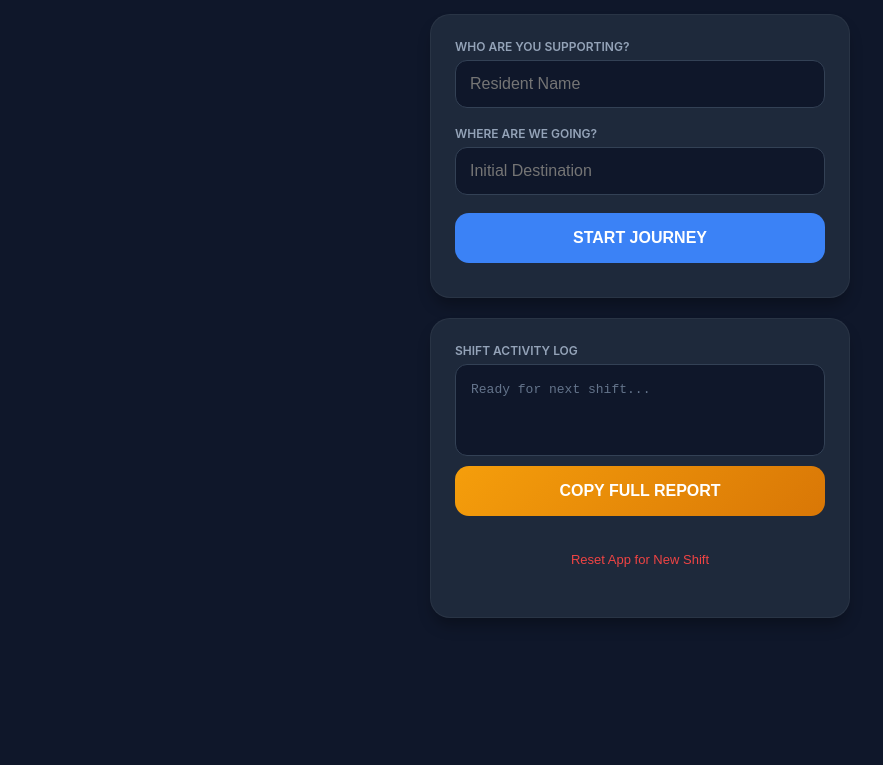
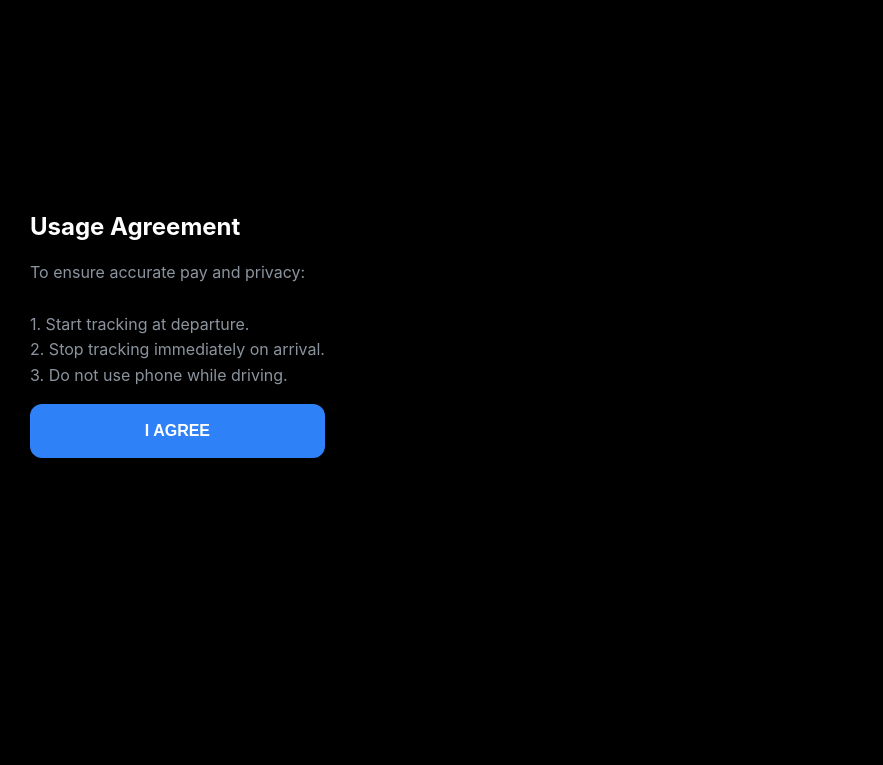
Before and after one commit to jedge29/high-tech-miles-tracker, a plain HTML site: page index.html in a window 1280 px wide. Shown: the part 75-840 px from the top of the page, without its empty margins (0-883 px from the left). After the commit the page ends 800 px from the top, so only its background shows below. Drawn offline with Linux system fonts and the light colour scheme.

Commit message:
index.html

```diff
--- a/index.html
+++ b/index.html
@@ -4,254 +4,123 @@
     <meta charset="UTF-8">
     <meta name="viewport" content="width=device-width, initial-scale=1.0, user-scalable=no, viewport-fit=cover">
     <title>ShiftTrack Pro</title>
-
     <meta name="apple-mobile-web-app-capable" content="yes">
     <meta name="mobile-web-app-capable" content="yes">
-    <meta name="apple-mobile-web-app-status-bar-style" content="black">
-    <link rel="manifest" href="data:application/manifest+json,{%22display%22:%22standalone%22,%22start_url%22:%22/%22}">
+    <meta name="apple-mobile-web-app-status-bar-style" content="black-translucent">
 
     <style>
-        :root {
-            --primary: #3b82f6;
-            --secondary: #6366f1;
-            --success: #10b981;
-            --bg: #0f172a;
-            --card: #1e293b;
-            --text: #f8fafc;
-            --text-muted: #94a3b8;
-        }
-
-        body {
-            font-family: -apple-system, BlinkMacSystemFont, "Segoe UI", Roboto, Helvetica, Arial, sans-serif;
-            background-color: var(--bg);
-            color: var(--text);
-            margin: 0;
-            padding: 20px;
-            display: flex;
-            justify-content: center;
-            min-height: 100vh;
-        }
-
-        #app {
-            width: 100%;
-            max-width: 420px;
-            display: flex;
-            flex-direction: column;
-            gap: 20px;
-        }
-
-        .header {
-            text-align: center;
-            padding: 10px 0;
-        }
-
-        .header h1 {
-            margin: 0;
-            font-size: 24px;
-            letter-spacing: -0.5px;
-            background: linear-gradient(90deg, #60a5fa, #a78bfa);
-            -webkit-background-clip: text;
-            -webkit-text-fill-color: transparent;
-        }
-
-        .card {
-            background: var(--card);
-            padding: 24px;
-            border-radius: 20px;
-            box-shadow: 0 10px 15px -3px rgba(0, 0, 0, 0.3);
-            border: 1px solid rgba(255,255,255,0.05);
-        }
-
-        label {
-            display: block;
-            font-size: 12px;
-            font-weight: 600;
-            color: var(--text-muted);
-            margin-bottom: 6px;
-            text-transform: uppercase;
-        }
-
-        input {
-            width: 100%;
-            padding: 14px;
-            margin-bottom: 18px;
-            border-radius: 12px;
-            border: 1px solid #334155;
-            background: #0f172a;
-            color: white;
-            font-size: 16px;
-            box-sizing: border-box;
-            outline: none;
-        }
-
-        input:focus { border-color: var(--primary); }
-
-        button {
-            width: 100%;
-            padding: 16px;
-            border-radius: 14px;
-            border: none;
-            font-size: 16px;
-            font-weight: 700;
-            transition: transform 0.1s, opacity 0.1s;
-            cursor: pointer;
-            margin-bottom: 10px;
-        }
-
-        button:active { transform: scale(0.98); opacity: 0.9; }
-
-        .btn-primary { background: var(--primary); color: white; }
-        .btn-success { background: var(--success); color: white; }
-        .btn-outline { background: #334155; color: white; }
-        .btn-copy { background: linear-gradient(135deg, #f59e0b, #d97706); color: white; margin-top: 10px;}
-
-        .status-badge {
-            background: rgba(59, 130, 246, 0.1);
-            color: var(--primary);
-            padding: 8px 12px;
-            border-radius: 8px;
-            font-size: 14px;
-            font-weight: 600;
-            text-align: center;
-            margin-bottom: 20px;
-        }
-
-        #log-entries {
-            background: #0f172a;
-            padding: 15px;
-            border-radius: 12px;
-            font-family: 'Courier New', monospace;
-            font-size: 13px;
-            line-height: 1.5;
-            color: #10b981;
-            border: 1px solid #334155;
-            min-height: 60px;
-        }
-
-        .clear-btn {
-            background: transparent;
-            color: #ef4444;
-            font-size: 13px;
-            text-decoration: none;
-            margin-top: 10px;
-            font-weight: 400;
-        }
+        :root { --bg: #000000; --card: #161b22; --primary: #2f81f7; --success: #238636; --text: #c9d1d9; --accent: #79c0ff; }
+        body { font-family: -apple-system, sans-serif; background: var(--bg); color: var(--text); margin: 0; padding: 15px; display: flex; justify-content: center; }
+        #app { width: 100%; max-width: 420px; }
+        #disclaimer-overlay { position: fixed; top: 0; left: 0; width: 100%; height: 100%; background: var(--bg); z-index: 1000; display: flex; align-items: center; padding: 30px; box-sizing: border-box; }
+        .card { background: var(--card); padding: 20px; border-radius: 16px; margin-bottom: 15px; border: 1px solid #30363d; }
+        h1 { text-align: center; color: var(--accent); font-size: 22px; margin: 10px 0; letter-spacing: 1px; }
+        label { font-size: 11px; font-weight: bold; color: #8b949e; text-transform: uppercase; display: block; margin-bottom: 5px; }
+        input { width: 100%; padding: 14px; margin: 8px 0; border-radius: 10px; border: 1px solid #30363d; background: #0d1117; color: white; font-size: 16px; box-sizing: border-box; }
+        .preset-tag { display: inline-block; background: #21262d; padding: 6px 12px; border-radius: 20px; font-size: 12px; margin: 0 5px 8px 0; border: 1px solid #30363d; cursor: pointer; color: var(--accent); }
+        button { width: 100%; padding: 18px; border-radius: 12px; border: none; font-size: 16px; font-weight: bold; cursor: pointer; transition: 0.2s; }
+        .btn-start { background: var(--primary); color: white; }
+        .btn-stop { background: var(--success); color: white; }
+        .btn-copy { background: #d29922; color: white; margin-top: 10px; }
+        .reminder { text-align: center; color: #f85149; font-size: 12px; font-weight: bold; margin-bottom: 10px; }
+        #log-output { background: #0d1117; padding: 15px; border-radius: 10px; font-family: monospace; color: #39d353; border: 1px solid #30363d; font-size: 13px; white-space: pre-wrap; }
+        .hidden { display: none; }
     </style>
 </head>
 <body>
 
+<div id="disclaimer-overlay">
+    <div>
+        <h2 style="color:white; font-size: 24px;">Usage Agreement</h2>
+        <p style="color: #8b949e; line-height: 1.6;">To ensure accurate pay and privacy:<br><br>1. Start tracking at departure.<br>2. Stop tracking immediately on arrival.<br>3. Do not use phone while driving.</p>
+        <button class="btn-start" onclick="document.getElementById('disclaimer-overlay').style.display='none'">I AGREE</button>
+    </div>
+</div>
+
 <div id="app">
-    <div class="header">
-        <h1>SHIFTTRACK PRO</h1>
+    <h1>SHIFTTRACK PRO</h1>
+
+    <div id="view-setup" class="card">
+        <label>Resident Presets</label>
+        <div id="res-presets"></div>
+        <input type="text" id="input-res" placeholder="Resident Name">
+
+        <label>Destination Presets</label>
+        <div id="dest-presets"></div>
+        <input type="text" id="input-dest" placeholder="Next Stop?">
+
+        <button class="btn-start" onclick="startTracking()">START TRIP</button>
     </div>
 
-    <div id="setup-section" class="card">
-        <label>Who are you supporting?</label>
-        <input type="text" id="residentName" placeholder="Resident Name">
-        <label>Where are we going?</label>
-        <input type="text" id="destination" placeholder="Initial Destination">
-        <button class="btn-primary" onclick="startJourney()">START JOURNEY</button>
-    </div>
-
-    <div id="active-trip" class="card" style="display:none;">
-        <div class="status-badge" id="trip-status">📍 Tracking Journey...</div>
-
-        <button id="arriveBtn" class="btn-success" onclick="arriveAtStop()">I HAVE ARRIVED</button>
-
-        <div id="post-arrival-actions" style="display:none;">
-            <button class="btn-primary" onclick="startNextLeg()">➕ ADD ANOTHER STOP</button>
-            <button class="btn-outline" onclick="returnToBase()">🏠 FINISH & HEAD HOME</button>
-        </div>
+    <div id="view-active" class="card hidden">
+        <div class="reminder">⚠️ LIVE TRACKING: STOP UPON ARRIVAL</div>
+        <div style="text-align:center; font-size:42px; font-weight:800; margin:10px 0; color:white;" id="live-miles">0.00 mi</div>
+        <button class="btn-stop" onclick="arrive()">I HAVE ARRIVED</button>
     </div>
 
     <div class="card">
-        <label>Shift Activity Log</label>
-        <div id="log-entries">No logs yet today.</div>
-        <button class="btn-copy" onclick="copyReport()">COPY FULL REPORT</button>
-        <div style="text-align: center;">
-            <button class="clear-btn" onclick="clearLogs()">Reset App for New Shift</button>
-        </div>
+        <label>Current Shift Report</label>
+        <div id="log-output">No data.</div>
+        <button class="btn-copy" onclick="copyLogs()">COPY FOR OFFICE</button>
+        <button style="background:transparent; color:#f85149; font-size:11px; text-decoration:underline; margin-top:10px;" onclick="resetAll()">Reset All Data</button>
     </div>
 </div>
 
 <script>
-    let currentResident = "";
-    let logs = JSON.parse(localStorage.getItem('shiftLogs')) || [];
+    let logs = JSON.parse(localStorage.getItem('st_logs')) || [];
+    let presets = JSON.parse(localStorage.getItem('st_presets')) || { res: [], dest: [] };
+    let watchId, startPos, currentMiles = 0;
 
-    function updateLogDisplay() {
-        const logDiv = document.getElementById('log-entries');
-        if (logs.length === 0) {
-            logDiv.innerHTML = "<span style='color: #64748b'>Ready for next shift...</span>";
-            return;
-        }
-        let text = "--- SHIFT MILEAGE REPORT ---\n";
-        logs.forEach(entry => {
-            text += `RESIDENT: ${entry.res}\nSTOP: ${entry.dest}\n------------------------\n`;
-        });
-        logDiv.innerText = text;
+    function render() {
+        document.getElementById('res-presets').innerHTML = presets.res.slice(-5).map(r => `<span class="preset-tag" onclick="set('input-res','${r}')">${r}</span>`).join('');
+        document.getElementById('dest-presets').innerHTML = presets.dest.slice(-5).map(d => `<span class="preset-tag" onclick="set('input-dest','${d}')">${d}</span>`).join('');
+        let text = logs.length ? "--- SHIFT REPORT ---\n" : "No data.";
+        let total = 0; logs.forEach(l => { text += `${l.res}: ${l.dest} (${l.miles} mi)\n`; total += parseFloat(l.miles); });
+        if(logs.length) text += `\nTOTAL MILES: ${total.toFixed(2)}`;
+        document.getElementById('log-output').innerText = text;
     }
 
-    function startJourney() {
-        currentResident = document.getElementById('residentName').value;
-        const dest = document.getElementById('destination').value;
-        if(!currentResident || !dest) return alert("Please enter details");
+    function set(id, v) { document.getElementById(id).value = v; }
 
-        document.getElementById('setup-section').style.display = 'none';
-        document.getElementById('active-trip').style.display = 'block';
-        document.getElementById('trip-status').innerText = `📍 Heading to: ${dest}`;
-
-        logs.push({ res: currentResident, dest: dest });
-        localStorage.setItem('shiftLogs', JSON.stringify(logs));
-        updateLogDisplay();
+    function getDist(p1, p2) {
+        const R = 3958.8;
+        const dLat = (p2.latitude - p1.latitude) * Math.PI / 180;
+        const dLon = (p2.longitude - p1.longitude) * Math.PI / 180;
+        const a = Math.sin(dLat/2)**2 + Math.cos(p1.latitude * Math.PI/180) * Math.cos(p2.latitude * Math.PI/180) * Math.sin(dLon/2)**2;
+        return R * 2 * Math.atan2(Math.sqrt(a), Math.sqrt(1-a));
     }
 
-    function arriveAtStop() {
-        document.getElementById('trip-status').innerText = "✅ Destination Reached";
-        document.getElementById('arriveBtn').style.display = 'none';
-        document.getElementById('post-arrival-actions').style.display = 'block';
+    function startTracking() {
+        const r = document.getElementById('input-res').value;
+        const d = document.getElementById('input-dest').value;
+        if(!r || !d) return alert("Missing Info!");
+        if(!presets.res.includes(r)) presets.res.push(r);
+        if(!presets.dest.includes(d)) presets.dest.push(d);
+        localStorage.setItem('st_presets', JSON.stringify(presets));
+        navigator.geolocation.getCurrentPosition(p => {
+            startPos = p.coords;
+            document.getElementById('view-setup').classList.add('hidden');
+            document.getElementById('view-active').classList.remove('hidden');
+            watchId = navigator.geolocation.watchPosition(pos => {
+                currentMiles = getDist(startPos, pos.coords);
+                document.getElementById('live-miles').innerText = currentMiles.toFixed(2) + " mi";
+            }, null, {enableHighAccuracy:true});
+        }, () => alert("Enable GPS!"));
     }
 
-    function startNextLeg() {
-        const nextDest = prompt("Enter next destination:");
-        if (!nextDest) return;
-
-        logs.push({ res: currentResident, dest: nextDest });
-        localStorage.setItem('shiftLogs', JSON.stringify(logs));
-        updateLogDisplay();
-
-        document.getElementById('trip-status').innerText = `📍 Heading to: ${nextDest}`;
-        document.getElementById('post-arrival-actions').style.display = 'none';
-        document.getElementById('arriveBtn').style.display = 'block';
+    function arrive() {
+        navigator.geolocation.clearWatch(watchId);
+        logs.push({ res: document.getElementById('input-res').value, dest: document.getElementById('input-dest').value, miles: currentMiles.toFixed(2) });
+        localStorage.setItem('st_logs', JSON.stringify(logs));
+        document.getElementById('view-setup').classList.remove('hidden');
+        document.getElementById('view-active').classList.add('hidden');
+        document.getElementById('input-dest').value = "";
+        render();
     }
 
-    function returnToBase() {
-        logs.push({ res: currentResident, dest: "Returned to Base" });
-        localStorage.setItem('shiftLogs', JSON.stringify(logs));
-        updateLogDisplay();
-
-        document.getElementById('setup-section').style.display = 'block';
-        document.getElementById('active-trip').style.display = 'none';
-        document.getElementById('post-arrival-actions').style.display = 'none';
-        document.getElementById('arriveBtn').style.display = 'block';
-        document.getElementById('destination').value = "";
-    }
-
-    function copyReport() {
-        const text = document.getElementById('log-entries').innerText;
-        navigator.clipboard.writeText(text).then(() => {
-            alert("Copied! Paste it into your message now.");
-        });
-    }
-
-    function clearLogs() {
-        if(confirm("Clear everything?")) {
-            logs = [];
-            localStorage.removeItem('shiftLogs');
-            updateLogDisplay();
-        }
-    }
-
-    updateLogDisplay();
+    function copyLogs() { navigator.clipboard.writeText(document.getElementById('log-output').innerText); alert("Report Copied!"); }
+    function resetAll() { if(confirm("Clear Everything?")) { localStorage.clear(); location.reload(); } }
+    render();
 </script>
 </body>
 </html>
```
